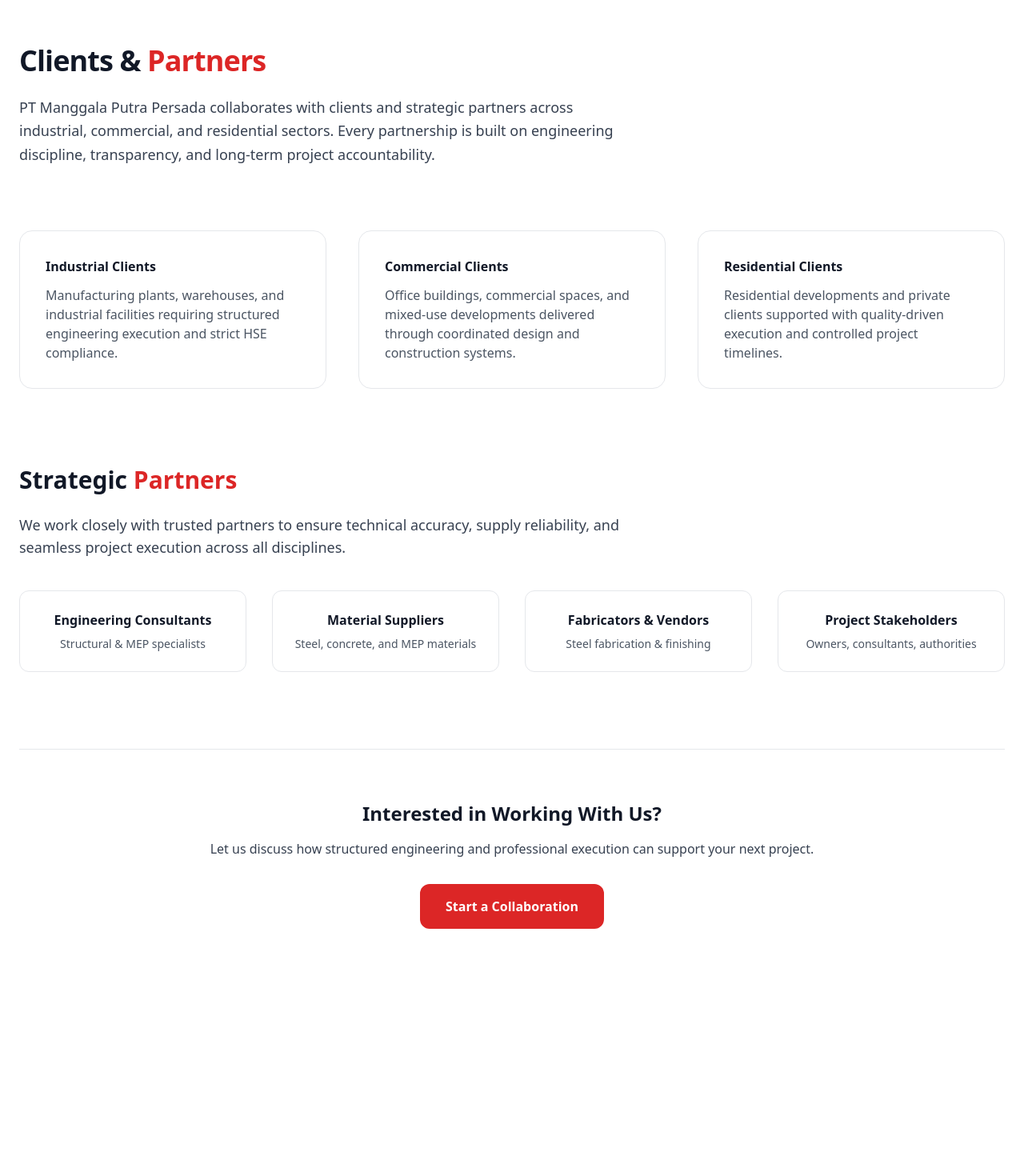
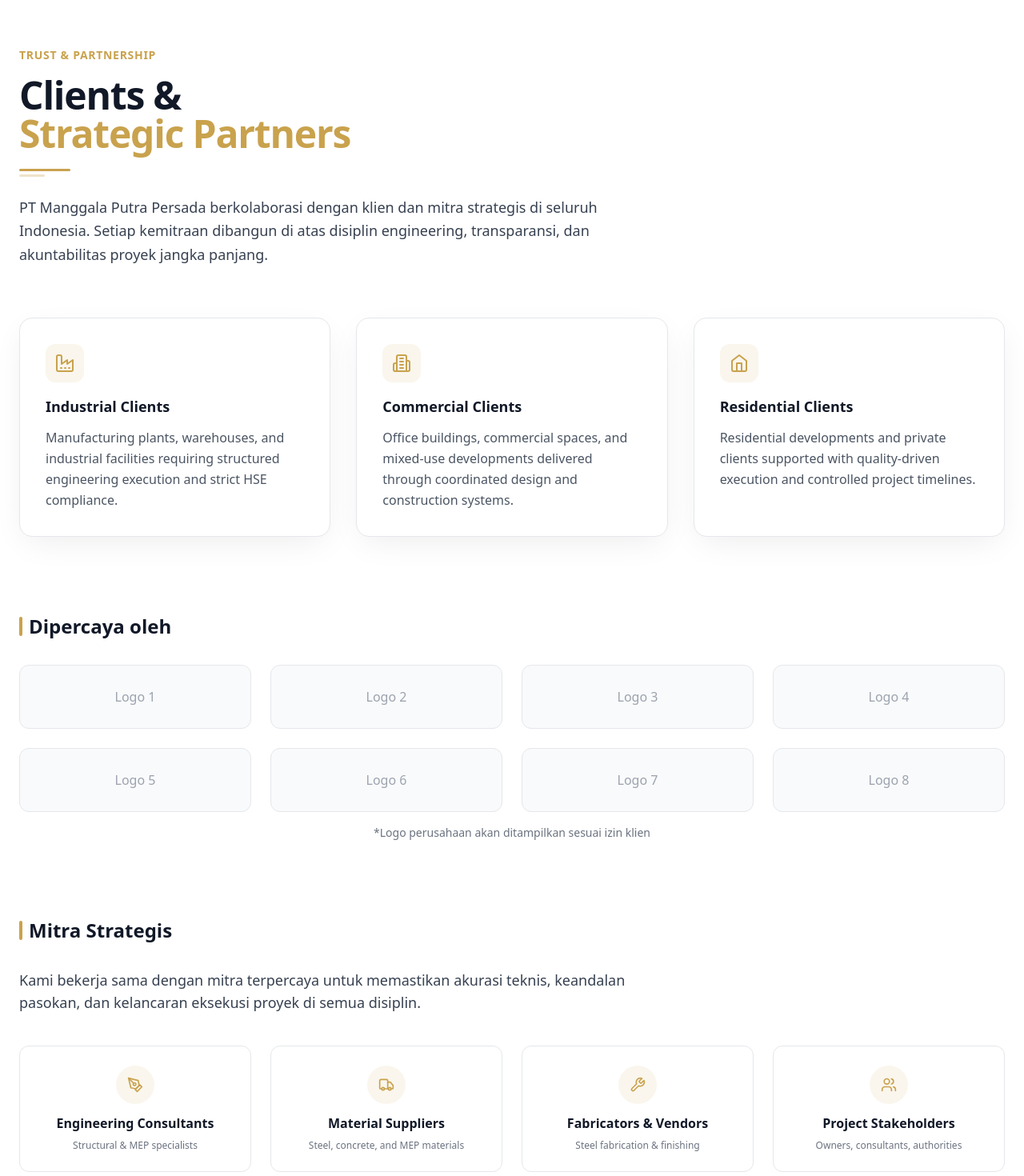
Before and after one commit to herlan-syihabudin/PT.-MANGGALA-PUTRA-PERSADA, a Next.js app: page /klien in a window 1280 px wide. Shown: the part 40-1510 px from the top of the page at 80% size. Before the commit the page ends 1297 px from the top, so only its background shows below. Built offline with nearby package versions, Linux system fonts and the light colour scheme.

Commit message:
Update page.tsx

```diff
--- a/app/klien/page.tsx
+++ b/app/klien/page.tsx
@@ -1,125 +1,214 @@
+import Link from "next/link"
 import Image from "next/image"
-import Link from "next/link"
+import {
+  ChevronRight,
+  Factory,
+  Building2,
+  Home,
+  Users,
+  Truck,
+  Wrench,
+  PenTool,
+  Shield
+} from "lucide-react"
+import type { Metadata } from "next"
+
+export const metadata: Metadata = {
+  title: "Klien & Mitra Strategis | PT Manggala Putra Persada",
+  description: "PT Manggala Putra Persada telah dipercaya oleh berbagai klien industri, komersial, dan residential. Kami juga bermitra dengan konsultan engineering, supplier material, dan fabrikator terpercaya di Indonesia.",
+  keywords: "klien kontraktor indonesia, mitra konstruksi, konsultan engineering, supplier material bangunan, fabrikator baja, kontraktor bekasi",
+  openGraph: {
+    title: "Klien & Mitra Strategis | MPP Engineering",
+    description: "Kolaborasi dengan klien dan mitra strategis di seluruh Indonesia.",
+    images: ["/images/og-klien.jpg"],
+  },
+  alternates: {
+    canonical: "https://mppindo.com/klien",
+  },
+}
 
 export default function KlienPage() {
+  // Data untuk clients
+  const sectors = [
+    {
+      icon: Factory,
+      title: "Industrial Clients",
+      desc: "Manufacturing plants, warehouses, and industrial facilities requiring structured engineering execution and strict HSE compliance.",
+    },
+    {
+      icon: Building2,
+      title: "Commercial Clients",
+      desc: "Office buildings, commercial spaces, and mixed-use developments delivered through coordinated design and construction systems.",
+    },
+    {
+      icon: Home,
+      title: "Residential Clients",
+      desc: "Residential developments and private clients supported with quality-driven execution and controlled project timelines.",
+    },
+  ]
+
+  const partners = [
+    {
+      icon: PenTool,
+      title: "Engineering Consultants",
+      desc: "Structural & MEP specialists",
+    },
+    {
+      icon: Truck,
+      title: "Material Suppliers",
+      desc: "Steel, concrete, and MEP materials",
+    },
+    {
+      icon: Wrench,
+      title: "Fabricators & Vendors",
+      desc: "Steel fabrication & finishing",
+    },
+    {
+      icon: Users,
+      title: "Project Stakeholders",
+      desc: "Owners, consultants, authorities",
+    },
+  ]
+
   return (
     <section className="py-24 bg-white">
       <div className="max-w-7xl mx-auto px-6">
 
-        {/* HEADER */}
-        <div className="max-w-3xl mb-20">
-          <h1 className="text-4xl font-extrabold tracking-tight text-gray-900">
-            Clients & <span className="text-red-600">Partners</span>
+        {/* ===== HEADER ===== */}
+        <div className="max-w-3xl mb-16">
+          <span className="inline-block mb-4 text-sm font-semibold text-gold tracking-wider uppercase">
+            Trust & Partnership
+          </span>
+
+          <h1 className="text-4xl md:text-5xl font-extrabold tracking-tight text-gray-900">
+            Clients &
+            <span className="block text-gold">Strategic Partners</span>
           </h1>
-          <p className="mt-6 text-lg text-gray-700 leading-relaxed">
-            PT Manggala Putra Persada collaborates with clients and strategic
-            partners across industrial, commercial, and residential sectors.
-            Every partnership is built on engineering discipline, transparency,
-            and long-term project accountability.
+
+          <div className="relative mt-5 mb-6">
+            <div className="h-[3px] w-16 bg-gold rounded-full" />
+            <div className="h-[3px] w-8 bg-gold/30 rounded-full mt-1" />
+          </div>
+
+          <p className="text-lg text-gray-700 leading-relaxed">
+            PT Manggala Putra Persada berkolaborasi dengan klien dan mitra strategis
+            di seluruh Indonesia. Setiap kemitraan dibangun di atas disiplin engineering,
+            transparansi, dan akuntabilitas proyek jangka panjang.
           </p>
         </div>
 
-        {/* CLIENT SECTORS */}
-        <div className="grid md:grid-cols-3 gap-10 mb-24">
-          <div className="border rounded-2xl p-8">
-            <h3 className="font-bold text-gray-900 mb-3">
-              Industrial Clients
-            </h3>
-            <p className="text-gray-600">
-              Manufacturing plants, warehouses, and industrial facilities
-              requiring structured engineering execution and strict HSE
-              compliance.
-            </p>
+        {/* ===== CLIENT SECTORS ===== */}
+        <div className="grid md:grid-cols-3 gap-8 mb-24">
+          {sectors.map((sector, idx) => (
+            <div
+              key={idx}
+              className="group bg-white border border-gray-200 rounded-2xl p-8 shadow-soft hover:shadow-xl transition-all hover:-translate-y-1"
+            >
+              <div className="w-12 h-12 bg-gold/10 rounded-xl flex items-center justify-center mb-4 group-hover:bg-gold/20 transition-colors">
+                <sector.icon size={24} className="text-gold" />
+              </div>
+              <h3 className="font-bold text-gray-900 mb-3 text-lg">
+                {sector.title}
+              </h3>
+              <p className="text-gray-600 leading-relaxed">
+                {sector.desc}
+              </p>
+            </div>
+          ))}
+        </div>
+
+        {/* ===== TRUSTED COMPANIES (LOGO PLACEHOLDER) ===== */}
+        <div className="mb-24">
+          <h2 className="text-2xl font-bold text-gray-900 mb-8 flex items-center gap-2">
+            <span className="w-1 h-6 bg-gold rounded-full" />
+            Dipercaya oleh
+          </h2>
+
+          <div className="grid grid-cols-2 md:grid-cols-4 gap-6">
+            {[1, 2, 3, 4, 5, 6, 7, 8].map((i) => (
+              <div
+                key={i}
+                className="h-20 bg-gray-50 border border-gray-200 rounded-xl flex items-center justify-center hover:border-gold/30 transition-colors"
+              >
+                <span className="text-gray-400 font-medium">Logo {i}</span>
+              </div>
+            ))}
           </div>
+          <p className="text-sm text-gray-500 text-center mt-4">
+            *Logo perusahaan akan ditampilkan sesuai izin klien
+          </p>
+        </div>
 
-          <div className="border rounded-2xl p-8">
-            <h3 className="font-bold text-gray-900 mb-3">
-              Commercial Clients
-            </h3>
-            <p className="text-gray-600">
-              Office buildings, commercial spaces, and mixed-use developments
-              delivered through coordinated design and construction systems.
-            </p>
-          </div>
+        {/* ===== STRATEGIC PARTNERS ===== */}
+        <div className="mb-24">
+          <h2 className="text-2xl font-bold text-gray-900 mb-8 flex items-center gap-2">
+            <span className="w-1 h-6 bg-gold rounded-full" />
+            Mitra Strategis
+          </h2>
 
-          <div className="border rounded-2xl p-8">
-            <h3 className="font-bold text-gray-900 mb-3">
-              Residential Clients
-            </h3>
-            <p className="text-gray-600">
-              Residential developments and private clients supported with
-              quality-driven execution and controlled project timelines.
-            </p>
+          <p className="text-lg text-gray-700 max-w-3xl mb-10">
+            Kami bekerja sama dengan mitra terpercaya untuk memastikan akurasi teknis,
+            keandalan pasokan, dan kelancaran eksekusi proyek di semua disiplin.
+          </p>
+
+          <div className="grid md:grid-cols-4 gap-6">
+            {partners.map((partner, idx) => (
+              <div
+                key={idx}
+                className="group bg-white border border-gray-200 rounded-xl p-6 text-center hover:border-gold/30 hover:shadow-md transition-all"
+              >
+                <div className="w-12 h-12 bg-gold/10 rounded-full flex items-center justify-center mx-auto mb-3 group-hover:bg-gold/20 transition-colors">
+                  <partner.icon size={20} className="text-gold" />
+                </div>
+                <h3 className="font-semibold text-gray-900">
+                  {partner.title}
+                </h3>
+                <p className="text-xs text-gray-500 mt-2">
+                  {partner.desc}
+                </p>
+              </div>
+            ))}
           </div>
         </div>
 
-        {/* PARTNERS */}
-        <div className="mb-24">
-          <h2 className="text-3xl font-extrabold text-gray-900 mb-6">
-            Strategic <span className="text-red-600">Partners</span>
-          </h2>
-
-          <p className="text-lg text-gray-700 max-w-3xl mb-10">
-            We work closely with trusted partners to ensure technical accuracy,
-            supply reliability, and seamless project execution across all
-            disciplines.
-          </p>
-
-          <div className="grid md:grid-cols-4 gap-8">
-            {/* PARTNER CARD */}
-            <div className="border rounded-xl p-6 text-center">
-              <p className="font-semibold text-gray-900">
-                Engineering Consultants
+        {/* ===== TESTIMONIAL / TRUST SIGNAL ===== */}
+        <div className="mb-24 bg-gradient-to-r from-gray-50 to-white border border-gray-200 rounded-2xl p-10">
+          <div className="flex items-start gap-4 max-w-3xl mx-auto">
+            <Shield size={40} className="text-gold flex-shrink-0" />
+            <div>
+              <p className="text-lg text-gray-700 italic leading-relaxed">
+                "Kami percaya pada pendekatan engineering-led MPP. Setiap tahap
+                proyek dikomunikasikan dengan jelas, dan hasilnya sesuai dengan
+                yang dijanjikan."
               </p>
-              <p className="text-sm text-gray-600 mt-2">
-                Structural & MEP specialists
+              <p className="font-semibold text-gray-900 mt-4">
+                — Direktur Utama, Klien Industri
               </p>
-            </div>
-
-            <div className="border rounded-xl p-6 text-center">
-              <p className="font-semibold text-gray-900">
-                Material Suppliers
-              </p>
-              <p className="text-sm text-gray-600 mt-2">
-                Steel, concrete, and MEP materials
-              </p>
-            </div>
-
-            <div className="border rounded-xl p-6 text-center">
-              <p className="font-semibold text-gray-900">
-                Fabricators & Vendors
-              </p>
-              <p className="text-sm text-gray-600 mt-2">
-                Steel fabrication & finishing
-              </p>
-            </div>
-
-            <div className="border rounded-xl p-6 text-center">
-              <p className="font-semibold text-gray-900">
-                Project Stakeholders
-              </p>
-              <p className="text-sm text-gray-600 mt-2">
-                Owners, consultants, authorities
+              <p className="text-sm text-gray-500">
+                Proyek Pabrik Manufaktur 15.000 m²
               </p>
             </div>
           </div>
         </div>
 
-        {/* CTA */}
-        <div className="border-t pt-16 text-center">
+        {/* ===== CTA ===== */}
+        <div className="border-t border-gray-200 pt-16 text-center">
           <h3 className="text-2xl font-bold text-gray-900 mb-4">
-            Interested in Working With Us?
+            Tertarik Bekerja Sama?
           </h3>
-          <p className="text-gray-700 mb-8">
-            Let us discuss how structured engineering and professional execution
-            can support your next project.
+          <p className="text-gray-700 mb-8 max-w-2xl mx-auto">
+            Diskusikan bagaimana pendekatan engineering terstruktur dan eksekusi
+            profesional dapat mendukung proyek Anda berikutnya.
           </p>
 
           <Link
             href="/kontak"
-            className="inline-flex items-center justify-center bg-red-600 text-white px-8 py-4 rounded-xl font-semibold hover:bg-red-700 transition"
+            className="inline-flex items-center gap-2 bg-gradient-to-r from-red-600 to-red-700 text-white px-8 py-4 rounded-xl font-semibold
+              hover:from-red-700 hover:to-red-800 transition-all shadow-lg shadow-red-600/20
+              hover:shadow-xl hover:-translate-y-0.5 active:translate-y-0 group"
           >
-            Start a Collaboration
+            Mulai Kolaborasi
+            <ChevronRight size={18} className="group-hover:translate-x-1 transition-transform" />
           </Link>
         </div>
 
```
